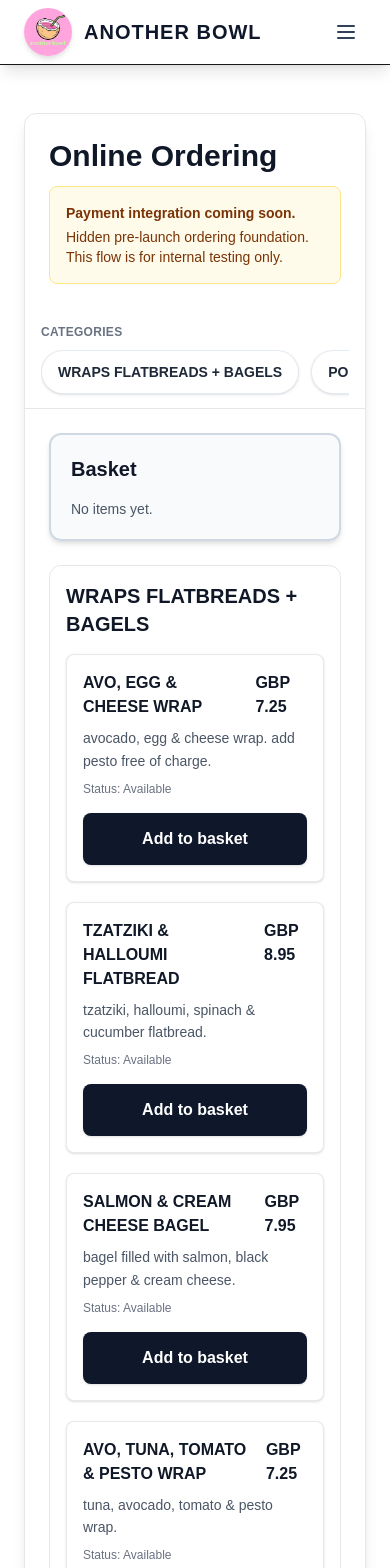
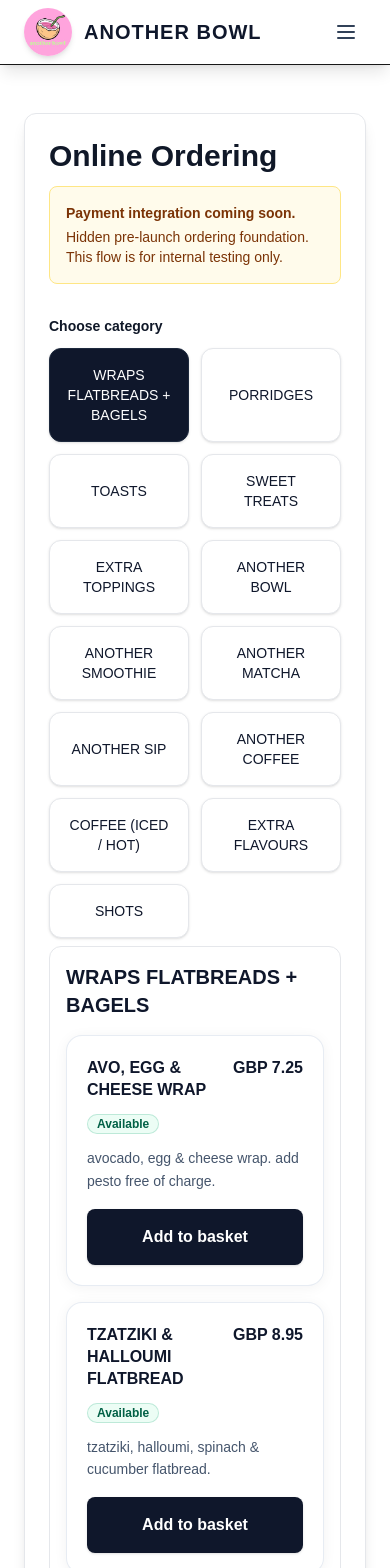
Before and after one commit to isaiahgeorge0/anotherbowl-site, a Next.js app: page /order in a window 390 px wide. Shown: the top 1568 px of the page. Built offline with nearby package versions, Linux system fonts and the light colour scheme.

Commit message:
Add mobile basket drawer and polish order cards

```diff
--- a/app/order/page.tsx
+++ b/app/order/page.tsx
@@ -1,6 +1,6 @@
 'use client';
 
-import { useEffect, useMemo, useRef, useState } from 'react';
+import { useCallback, useEffect, useMemo, useRef, useState } from 'react';
 import Link from 'next/link';
 import NavBar from '@/components/NavBar';
 import Footer from '@/components/Footer';
@@ -14,6 +14,10 @@ const slugifyCategory = (value: string) =>
     .replace(/[^a-z0-9]+/g, '-')
     .replace(/^-+|-+$/g, '');
 
+/* Shared layout: ring+offset reserved on add buttons so "Added" state does not change dimensions */
+const addToBasketButtonBaseClass =
+  'mt-4 flex w-full min-h-[48px] box-border items-center justify-center rounded-lg border-2 border-transparent px-4 py-3.5 text-center text-base font-bold text-white shadow-sm transition-[background-color,border-color,box-shadow,transform] duration-200 focus:outline-none focus:ring-2 focus:ring-offset-2 focus:ring-slate-400';
+
 const primaryButtonClass =
   'inline-flex items-center justify-center min-h-[44px] px-4 py-3.5 rounded-lg font-bold text-white bg-slate-900 shadow-sm transition-all duration-200 hover:bg-slate-800 hover:shadow-md active:scale-[0.98] active:bg-slate-950 active:shadow-inner focus:outline-none focus:ring-2 focus:ring-offset-2 focus:ring-slate-400';
 const secondaryButtonClass =
@@ -22,13 +26,43 @@ const qtyButtonClass =
   'inline-flex h-11 w-11 shrink-0 items-center justify-center rounded-lg border border-gray-300 text-gray-800 bg-white text-lg font-semibold leading-none shadow-sm transition-all duration-200 hover:border-gray-400 hover:bg-slate-50 hover:shadow-md active:scale-[0.92] active:bg-slate-100 focus:outline-none focus-visible:ring-2 focus-visible:ring-slate-400 focus-visible:ring-offset-2';
 const noticeBoxClass = 'rounded-lg border border-amber-200 bg-amber-50 p-4 text-amber-900';
 
+const menuItemCardClass =
+  'group relative flex flex-col rounded-2xl border border-slate-200/80 bg-white p-5 shadow-[0_2px_14px_rgba(15,23,42,0.05)] transition-all duration-200 hover:border-slate-300/90 hover:shadow-md active:scale-[0.99] active:shadow-sm';
+
+const availabilityBadge = (available: boolean) => (
+  <span
+    className={`inline-flex w-fit shrink-0 items-center rounded-full px-2.5 py-0.5 text-xs font-semibold ${
+      available
+        ? 'bg-emerald-50 text-emerald-800 ring-1 ring-inset ring-emerald-600/20'
+        : 'bg-slate-100 text-slate-600 ring-1 ring-inset ring-slate-400/25'
+    }`}
+  >
+    {available ? 'Available' : 'Unavailable'}
+  </span>
+);
+
 export default function OrderPage() {
   const [basket, setBasket] = useState<BasketItem[]>([]);
   const [justAddedId, setJustAddedId] = useState<string | null>(null);
-  const [activeCategoryPill, setActiveCategoryPill] = useState<string | null>(null);
+  const [selectedCategory, setSelectedCategory] = useState<string>(
+    () => Object.keys(ORDER_MENU_BY_CATEGORY)[0] ?? ''
+  );
   const [miniBarEntered, setMiniBarEntered] = useState(false);
+  const [basketDrawerOpen, setBasketDrawerOpen] = useState(false);
+  const [basketSheetEntered, setBasketSheetEntered] = useState(false);
   const addFeedbackTimerRef = useRef<ReturnType<typeof setTimeout> | null>(null);
   const prevBasketLenRef = useRef(0);
+  const closeDrawerTimeoutRef = useRef<ReturnType<typeof setTimeout> | null>(null);
+
+  const closeBasketDrawer = useCallback(() => {
+    setBasketSheetEntered(false);
+    if (closeDrawerTimeoutRef.current) clearTimeout(closeDrawerTimeoutRef.current);
+    closeDrawerTimeoutRef.current = setTimeout(() => {
+      setBasketDrawerOpen(false);
+      closeDrawerTimeoutRef.current = null;
+    }, 300);
+  }, []);
+
 
   useEffect(() => {
     setBasket(getBasket());
@@ -80,18 +114,13 @@ export default function OrderPage() {
 
   const categories = useMemo(() => Object.keys(ORDER_MENU_BY_CATEGORY), []);
 
-  useEffect(() => {
-    const syncFromHash = () => {
-      const raw = window.location.hash.replace(/^#/, '');
-      if (!raw.startsWith('order-category-')) return;
-      const slug = raw.replace(/^order-category-/, '');
-      const match = categories.find((c) => slugifyCategory(c) === slug);
-      if (match) setActiveCategoryPill(match);
-    };
-    syncFromHash();
-    window.addEventListener('hashchange', syncFromHash);
-    return () => window.removeEventListener('hashchange', syncFromHash);
-  }, [categories]);
+  const itemsForSelectedMobileCategory = useMemo(
+    () =>
+      selectedCategory && ORDER_MENU_BY_CATEGORY[selectedCategory]
+        ? ORDER_MENU_BY_CATEGORY[selectedCategory]
+        : null,
+    [selectedCategory]
+  );
 
   useEffect(() => {
     const len = basket.length;
@@ -112,84 +141,52 @@ export default function OrderPage() {
     };
   }, []);
 
-  return (
-    <div className="min-h-screen scroll-smooth bg-gradient-to-br from-light via-white to-light">
-      <NavBar />
-      <main
-        className={`max-w-6xl mx-auto px-6 sm:px-8 py-12 sm:py-16 ${basket.length > 0 ? 'pb-28 lg:pb-16' : ''}`}
-      >
-        <div className="bg-white rounded-xl shadow-lg border border-gray-200 p-6 sm:p-8">
-          <h1 className="text-3xl sm:text-4xl font-black text-gray-900 mb-3">Online Ordering</h1>
-          <div className={`${noticeBoxClass} mb-8`}>
-            <p className="text-sm font-semibold">Payment integration coming soon.</p>
-            <p className="text-sm mt-1">
-              Hidden pre-launch ordering foundation. This flow is for internal testing only.
-            </p>
-          </div>
+  useEffect(() => {
+    if (!basketDrawerOpen) {
+      setBasketSheetEntered(false);
+      return;
+    }
+    setBasketSheetEntered(false);
+    const id = requestAnimationFrame(() => {
+      requestAnimationFrame(() => setBasketSheetEntered(true));
+    });
+    return () => cancelAnimationFrame(id);
+  }, [basketDrawerOpen]);
 
-          <nav
-            aria-label="Jump to menu category"
-            className="lg:hidden sticky top-16 sm:top-20 z-30 -mx-6 sm:-mx-8 mb-6 border-b border-gray-200 bg-white/95 px-4 py-2 backdrop-blur-sm sm:px-6"
-          >
-            <p className="mb-2.5 text-xs font-semibold uppercase tracking-wide text-gray-500">Categories</p>
-            <div className="flex gap-3 overflow-x-auto pb-1.5">
-              {categories.map((category) => {
-                const anchor = `order-category-${slugifyCategory(category)}`;
-                const isActivePill = activeCategoryPill === category;
-                return (
-                  <a
-                    key={category}
-                    href={`#${anchor}`}
-                    onClick={() => setActiveCategoryPill(category)}
-                    className={`inline-flex min-h-[44px] shrink-0 items-center rounded-full border px-4 py-2.5 text-sm font-semibold shadow-sm transition-all duration-200 hover:shadow-md active:scale-[0.97] active:shadow-inner focus:outline-none focus-visible:ring-2 focus-visible:ring-slate-400 focus-visible:ring-offset-2 ${
-                      isActivePill
-                        ? 'border-slate-800 bg-slate-900 text-white shadow-md ring-1 ring-slate-900/15 hover:bg-slate-800'
-                        : 'border-slate-200/90 bg-white text-gray-800 hover:border-slate-300 hover:bg-slate-50 active:border-slate-400 active:bg-slate-100'
-                    }`}
-                  >
-                    {category}
-                  </a>
-                );
-              })}
-            </div>
-          </nav>
+  useEffect(() => {
+    if (!basketDrawerOpen) return;
+    const prev = document.body.style.overflow;
+    document.body.style.overflow = 'hidden';
+    const onKey = (e: KeyboardEvent) => {
+      if (e.key === 'Escape') closeBasketDrawer();
+    };
+    document.addEventListener('keydown', onKey);
+    return () => {
+      document.body.style.overflow = prev;
+      document.removeEventListener('keydown', onKey);
+    };
+  }, [basketDrawerOpen, closeBasketDrawer]);
 
-          <div className="grid grid-cols-1 lg:grid-cols-[2fr_1fr] gap-6">
-            <section className="order-2 space-y-6 lg:order-1">
-              {Object.entries(ORDER_MENU_BY_CATEGORY).map(([category, items]) => (
-                <div
-                  key={category}
-                  id={`order-category-${slugifyCategory(category)}`}
-                  className="scroll-mt-28 sm:scroll-mt-32 rounded-xl border border-gray-200 bg-white p-4 sm:p-5"
-                >
-                  <h2 className="text-xl font-bold text-gray-900 mb-4">{category}</h2>
-                  <div className="grid grid-cols-1 gap-5 sm:grid-cols-2 sm:gap-5">
-                    {items.map((item) => (
-                      <article
-                        key={item.id}
-                        className="rounded-lg border border-gray-200/90 bg-white p-4 shadow-sm transition-shadow duration-200 hover:border-gray-300 hover:shadow-md"
-                      >
-                        <div className="flex items-start justify-between gap-3">
-                          <h3 className="font-semibold text-gray-900">{item.name}</h3>
-                          <span className="font-bold text-gray-900">GBP {item.price.toFixed(2)}</span>
-                        </div>
-                        {item.description && (
-                          <p className="text-sm text-gray-600 mt-2 leading-relaxed">{item.description}</p>
-                        )}
-                        <p className="text-xs text-gray-500 mt-2">
-                          Status: {item.available ? 'Available' : 'Unavailable'}
-                        </p>
-                        <button
-                          type="button"
-                          onClick={() => handleAddToBasket(item)}
-                          disabled={!item.available}
-                          className={`mt-4 w-full ${primaryButtonClass} disabled:pointer-events-none disabled:opacity-50 ${
-                            justAddedId === item.id
-                              ? 'bg-emerald-800 ring-2 ring-emerald-400/50 ring-offset-2 ring-offset-white'
-                              : ''
-                          }`}
-                        >
-                          {justAddedId === item.id ? (
+  useEffect(() => {
+    if (basket.length === 0) {
+      setBasketSheetEntered(false);
+      setBasketDrawerOpen(false);
+    }
+  }, [basket.length]);
+
+  useEffect(() => {
+    return () => {
+      if (closeDrawerTimeoutRef.current) clearTimeout(closeDrawerTimeoutRef.current);
+    };
+  }, []);
+
+  const addButtonStateClass = (isAdded: boolean) =>
+    isAdded
+      ? 'border-emerald-400/60 bg-emerald-800 hover:border-emerald-300 hover:bg-emerald-800'
+      : 'bg-slate-900 hover:border-gray-500 hover:bg-slate-800 active:scale-[0.98] active:bg-slate-950 active:shadow-inner';
+
+  const addButtonContent = (item: OrderMenuItem) =>
+    justAddedId === item.id ? (
       <span className="inline-flex items-center justify-center gap-2">
         <svg
           className="h-5 w-5 shrink-0 text-white"
@@ -207,29 +204,43 @@ export default function OrderPage() {
       </span>
     ) : (
       'Add to basket'
+    );
+
+  const renderMenuItemCard = (item: OrderMenuItem) => {
+    const isAdded = justAddedId === item.id;
+    return (
+      <article key={item.id} className={menuItemCardClass}>
+        <div className="flex min-w-0 items-baseline justify-between gap-3">
+          <h3 className="min-w-0 flex-1 pr-1 text-base font-semibold leading-snug text-slate-900">
+            {item.name}
+          </h3>
+          <p className="shrink-0 text-right text-base font-bold tabular-nums text-slate-900">GBP {item.price.toFixed(2)}</p>
+        </div>
+        <div className="mt-2.5">{availabilityBadge(item.available)}</div>
+        {item.description && (
+          <p className="mt-3 text-sm leading-relaxed text-slate-600">{item.description}</p>
         )}
+        <button
+          type="button"
+          onClick={() => handleAddToBasket(item)}
+          disabled={!item.available}
+          className={`${addToBasketButtonBaseClass} disabled:pointer-events-none disabled:opacity-50 ${addButtonStateClass(isAdded)}`}
+        >
+          {addButtonContent(item)}
         </button>
       </article>
-                    ))}
-                  </div>
-                </div>
-              ))}
-            </section>
+    );
+  };
 
-            <aside
-              id="order-basket"
-              className="order-1 h-fit rounded-xl border-2 border-slate-300/90 bg-slate-50/90 p-5 shadow-md sm:p-6 lg:order-2"
+  const renderBasketLineItems = () =>
+    basket.map((entry) => (
+      <div
+        key={entry.item.id}
+        className="rounded-lg border border-slate-200/90 bg-white p-3.5 shadow-sm"
       >
-              <h2 className="text-xl font-bold text-gray-900 mb-4">Basket</h2>
-              {basket.length === 0 ? (
-                <p className="text-gray-600 text-sm">No items yet.</p>
-              ) : (
-                <div className="space-y-3">
-                  {basket.map((entry) => (
-                    <div key={entry.item.id} className="border border-gray-200 rounded-lg p-3">
-                      <p className="font-semibold text-gray-900">{entry.item.name}</p>
-                      <p className="text-sm text-gray-600">GBP {entry.item.price.toFixed(2)} each</p>
-                      <div className="mt-2 flex items-center gap-2">
+        <p className="font-semibold text-slate-900">{entry.item.name}</p>
+        <p className="text-sm text-slate-600">GBP {entry.item.price.toFixed(2)} each</p>
+        <div className="mt-2.5 flex items-center gap-2">
           <button
             type="button"
             onClick={() => updateQuantity(entry.item.id, entry.quantity - 1)}
@@ -238,7 +249,9 @@ export default function OrderPage() {
           >
             -
           </button>
-                        <span className="min-w-8 text-center text-sm font-semibold">{entry.quantity}</span>
+          <span className="min-w-8 text-center text-sm font-semibold text-slate-900">
+            {entry.quantity}
+          </span>
           <button
             type="button"
             onClick={() => updateQuantity(entry.item.id, entry.quantity + 1)}
@@ -249,10 +262,99 @@ export default function OrderPage() {
           </button>
         </div>
       </div>
+    ));
+
+  return (
+    <div className="min-h-screen scroll-smooth bg-gradient-to-br from-light via-white to-light">
+      <NavBar />
+      <main className="max-w-6xl mx-auto px-6 sm:px-8 py-12 sm:py-16 pb-28 lg:pb-16">
+        <div className="bg-white rounded-xl shadow-lg border border-gray-200 p-6 sm:p-8">
+          <h1 className="text-3xl sm:text-4xl font-black text-gray-900 mb-3">Online Ordering</h1>
+          <div className={`${noticeBoxClass} mb-8`}>
+            <p className="text-sm font-semibold">Payment integration coming soon.</p>
+            <p className="text-sm mt-1">
+              Hidden pre-launch ordering foundation. This flow is for internal testing only.
+            </p>
+          </div>
+
+          <div className="grid grid-cols-1 lg:grid-cols-[2fr_1fr] gap-6">
+            <section className="order-2 space-y-6 lg:order-1">
+              <div className="mb-2 lg:hidden">
+                <p
+                  className="mb-3 block text-sm font-semibold text-gray-900"
+                  id="order-category-grid-label"
+                >
+                  Choose category
+                </p>
+                <div
+                  className="grid grid-cols-2 gap-3"
+                  role="group"
+                  aria-labelledby="order-category-grid-label"
+                >
+                  {categories.map((category) => {
+                    const isSelected = selectedCategory === category;
+                    return (
+                      <button
+                        key={category}
+                        type="button"
+                        onClick={() => setSelectedCategory(category)}
+                        aria-pressed={isSelected}
+                        className={`rounded-xl border p-4 text-center text-sm font-medium shadow-sm transition-all duration-200 active:scale-[0.98] focus:outline-none focus-visible:ring-2 focus-visible:ring-slate-400 focus-visible:ring-offset-2 ${
+                          isSelected
+                            ? 'border-slate-800 bg-slate-900 text-white shadow-md'
+                            : 'border-gray-200 bg-white text-slate-900 hover:shadow-md'
+                        }`}
+                      >
+                        {category}
+                      </button>
+                    );
+                  })}
+                </div>
+              </div>
+
+              <div className="space-y-6 lg:hidden">
+                {itemsForSelectedMobileCategory && selectedCategory && (
+                  <div
+                    id={`order-category-${slugifyCategory(selectedCategory)}`}
+                    className="rounded-xl border border-gray-200 bg-white p-4 sm:p-5"
+                  >
+                    <h2 className="text-xl font-bold text-slate-900 mb-4">{selectedCategory}</h2>
+                    <div className="grid grid-cols-1 gap-4 sm:grid-cols-2 sm:gap-5">
+                      {itemsForSelectedMobileCategory.map((item) => renderMenuItemCard(item))}
+                    </div>
+                  </div>
+                )}
+              </div>
+
+              <div className="hidden lg:contents">
+                {Object.entries(ORDER_MENU_BY_CATEGORY).map(([category, items]) => (
+                  <div
+                    key={category}
+                    id={`order-category-${slugifyCategory(category)}`}
+                    className="scroll-mt-28 sm:scroll-mt-32 rounded-xl border border-gray-200 bg-white p-4 sm:p-5"
+                  >
+                    <h2 className="text-xl font-bold text-slate-900 mb-4">{category}</h2>
+                    <div className="grid grid-cols-1 gap-4 sm:grid-cols-2 sm:gap-5">
+                      {items.map((item) => renderMenuItemCard(item))}
+                    </div>
+                  </div>
                 ))}
-                  <div className="pt-3 border-t border-gray-200 flex items-center justify-between">
-                    <span className="font-semibold text-gray-900">Subtotal</span>
-                    <span className="font-bold text-gray-900">GBP {subtotal.toFixed(2)}</span>
+              </div>
+            </section>
+
+            <aside
+              id="order-basket"
+              className="order-1 hidden h-fit rounded-xl border-2 border-slate-300/90 bg-slate-50/90 p-5 shadow-md sm:p-6 lg:order-2 lg:block"
+            >
+              <h2 className="text-xl font-bold text-slate-900 mb-4">Basket</h2>
+              {basket.length === 0 ? (
+                <p className="text-slate-600 text-sm">No items yet.</p>
+              ) : (
+                <div className="space-y-3">
+                  {renderBasketLineItems()}
+                  <div className="flex items-center justify-between border-t border-slate-200 pt-3">
+                    <span className="font-semibold text-slate-900">Subtotal</span>
+                    <span className="font-bold tabular-nums text-slate-900">GBP {subtotal.toFixed(2)}</span>
                   </div>
                   <Link
                     href="/order/checkout"
@@ -282,12 +384,13 @@ export default function OrderPage() {
               </p>
               <p className="text-xs text-gray-600">Subtotal GBP {subtotal.toFixed(2)}</p>
             </div>
-            <a
-              href="#order-basket"
-              className="inline-flex min-h-[44px] shrink-0 items-center justify-center rounded-lg border border-slate-200 bg-white px-4 text-sm font-semibold text-gray-800 shadow-sm transition-all duration-200 hover:border-slate-300 hover:bg-slate-50 hover:shadow-md active:scale-[0.98] focus:outline-none focus-visible:ring-2 focus-visible:ring-slate-400 focus-visible:ring-offset-2"
+            <button
+              type="button"
+              onClick={() => setBasketDrawerOpen(true)}
+              className="inline-flex min-h-[44px] shrink-0 items-center justify-center rounded-lg border border-slate-200 bg-white px-4 text-sm font-semibold text-slate-800 shadow-sm transition-all duration-200 hover:border-slate-300 hover:bg-slate-50 hover:shadow-md active:scale-[0.98] focus:outline-none focus-visible:ring-2 focus-visible:ring-slate-400 focus-visible:ring-offset-2"
             >
               Basket
-            </a>
+            </button>
             <Link
               href="/order/checkout"
               className="inline-flex min-h-[44px] shrink-0 items-center justify-center rounded-lg bg-slate-900 px-4 text-sm font-bold text-white shadow-md transition-all duration-200 hover:bg-slate-800 hover:shadow-lg active:scale-[0.98] active:bg-slate-950 focus:outline-none focus-visible:ring-2 focus-visible:ring-offset-2 focus-visible:ring-slate-400"
@@ -298,6 +401,64 @@ export default function OrderPage() {
         </div>
       )}
 
+      {basket.length > 0 && basketDrawerOpen && (
+        <div className="fixed inset-0 z-[100] lg:hidden" role="presentation">
+          <div
+            className={`absolute inset-0 cursor-default bg-slate-900/40 transition-opacity duration-300 ease-out ${
+              basketSheetEntered ? 'opacity-100' : 'opacity-0'
+            }`}
+            aria-hidden
+            onClick={closeBasketDrawer}
+          />
+          <div
+            role="dialog"
+            aria-modal="true"
+            aria-labelledby="basket-drawer-title"
+            className={`absolute bottom-0 left-0 right-0 z-10 max-h-[min(88dvh,640px)] overflow-y-auto rounded-t-2xl border-t border-slate-200/90 bg-slate-50/98 px-4 pb-[max(1.25rem,env(safe-area-inset-bottom))] pt-3 shadow-[0_-12px_48px_rgba(15,23,42,0.15)] transition-transform duration-300 ease-out ${
+              basketSheetEntered ? 'translate-y-0' : 'translate-y-full'
+            }`}
+          >
+            <div className="mx-auto w-full max-w-lg">
+              <div className="mb-1 flex justify-center" aria-hidden>
+                <span className="h-1 w-10 rounded-full bg-slate-300/80" />
+              </div>
+              <div className="mb-4 flex items-center justify-between gap-3">
+                <h2 id="basket-drawer-title" className="text-lg font-bold text-slate-900">
+                  Basket
+                </h2>
+                <button
+                  type="button"
+                  onClick={closeBasketDrawer}
+                  className="inline-flex h-10 min-w-10 items-center justify-center rounded-lg text-slate-500 transition-colors hover:bg-slate-200/60 hover:text-slate-800 focus:outline-none focus-visible:ring-2 focus-visible:ring-slate-400"
+                  aria-label="Close basket"
+                >
+                  <svg className="h-5 w-5" fill="none" viewBox="0 0 24 24" stroke="currentColor" aria-hidden>
+                    <path
+                      strokeLinecap="round"
+                      strokeLinejoin="round"
+                      strokeWidth={2}
+                      d="M6 18L18 6M6 6l12 12"
+                    />
+                  </svg>
+                </button>
+              </div>
+              <div className="space-y-3">{renderBasketLineItems()}</div>
+              <div className="mt-4 flex items-center justify-between border-t border-slate-200 pt-4">
+                <span className="font-semibold text-slate-900">Subtotal</span>
+                <span className="text-lg font-bold tabular-nums text-slate-900">GBP {subtotal.toFixed(2)}</span>
+              </div>
+              <Link
+                href="/order/checkout"
+                onClick={closeBasketDrawer}
+                className={`mt-4 block w-full text-center ${primaryButtonClass} hover:shadow-md`}
+              >
+                Continue to checkout
+              </Link>
+            </div>
+          </div>
+        </div>
+      )}
+
       <Footer />
     </div>
   );
```
Lines whose indentation alone changed are shown as unchanged.
